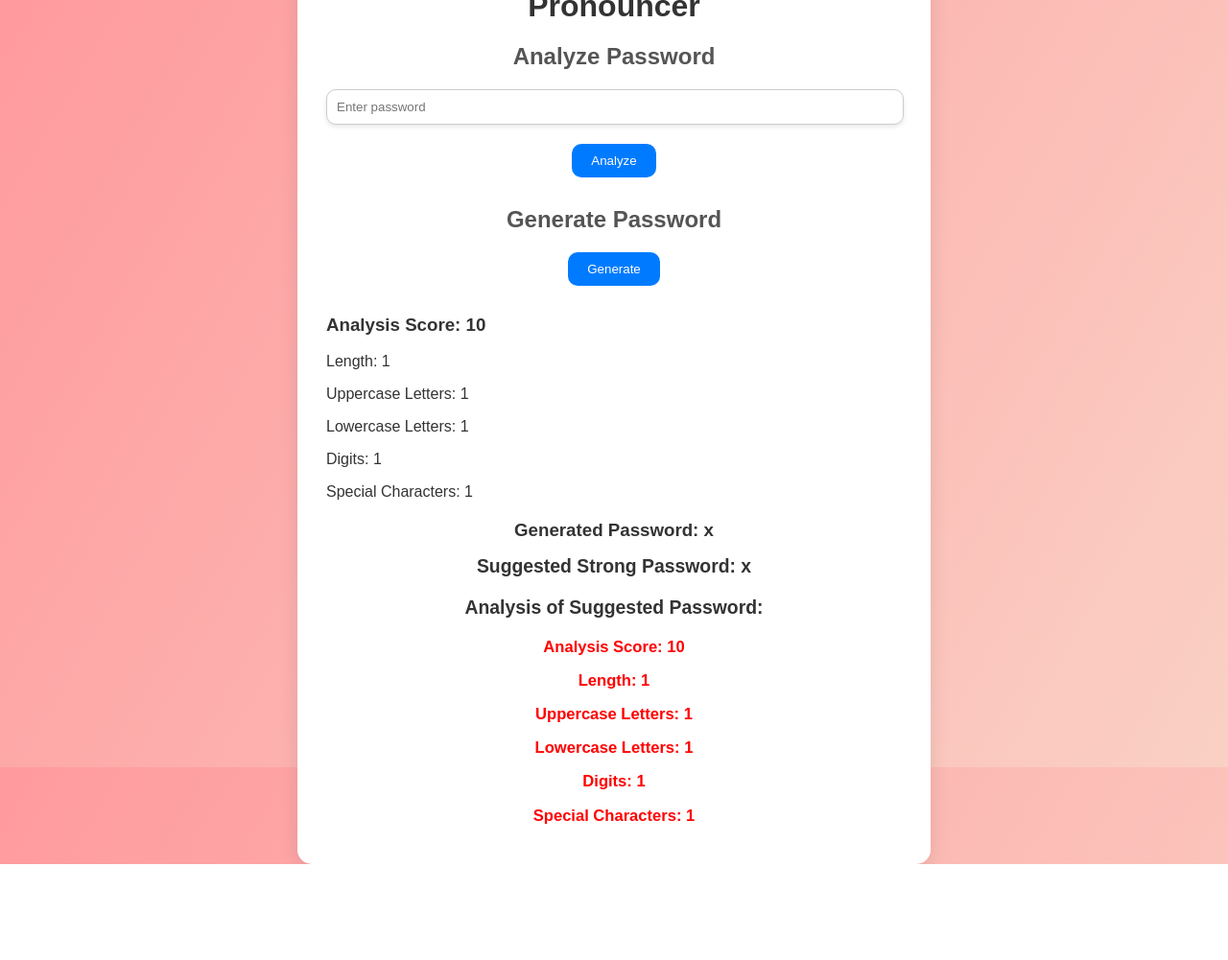
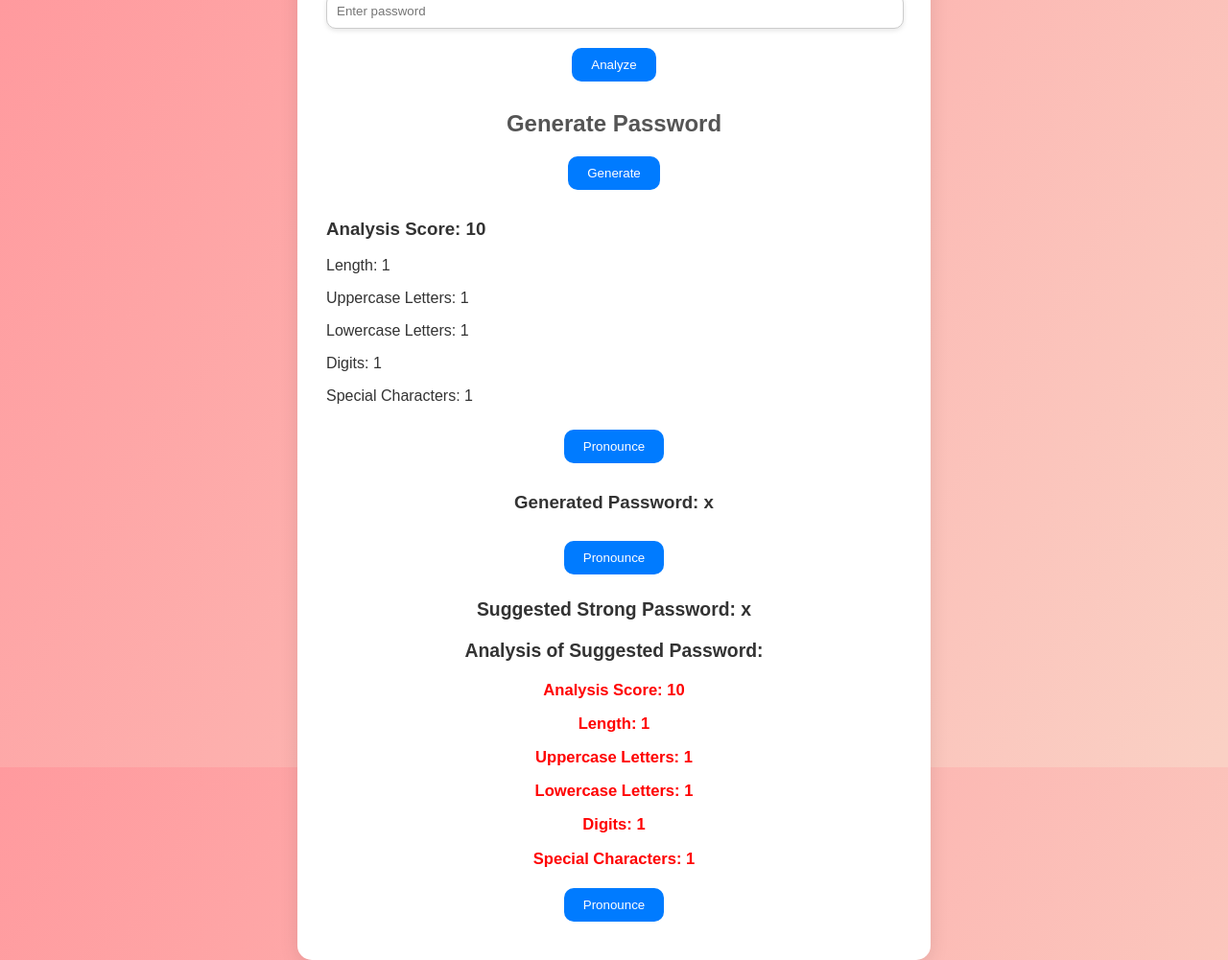
Before and after one commit to sanjaypc-github/password-analyser, a Flask app: template templates/index.html in a window 1280 px wide. Shown: the whole page at 96% size. Before the commit the page ends 901 px from the top, so only its background shows below. Run offline with Flask 3, Linux system fonts and the light colour scheme; the template is opened without the code that fills it: most values are stand-ins (such as "Sample title", 1, 10 or a date in 2020).

Commit message:
Add files via upload
version 2

```diff
--- a/app.py
+++ b/app.py
@@ -2,6 +2,7 @@ from flask import Flask, render_template, request
 import random
 import string
 import pyttsx3
+import time
 
 app = Flask(__name__)
 
@@ -30,7 +31,11 @@ def generate_password(length=16):
 def pronounce_password(password):
     engine = pyttsx3.init()
     engine.setProperty('rate', 100)  # Slow down the speech rate
-    engine.say(' '.join(password))   # Spell out the password slowly
+    engine.setProperty('volume', 5.0)  # Set volume to maximum
+    for char in password:
+        engine.say(char)
+        engine.runAndWait()
+        time.sleep(0.1)  # Increase speed between words
     engine.runAndWait()
 
 @app.route('/', methods=['GET', 'POST'])
@@ -43,15 +48,12 @@ def index():
         if 'password_to_analyze' in request.form:
             password = request.form['password_to_analyze']
             analysis = analyze_password(password)
-            pronounce_password(password)
-            if analysis['score'] < 8:
-                generated_password = generate_password()
-                suggestion_analysis = analyze_password(generated_password)
-                pronounce_password(generated_password)
         elif 'generate_password' in request.form:
             generated_password = generate_password()
-            pronounce_password(generated_password)
             suggestion_analysis = analyze_password(generated_password)
+        elif 'pronounce_password' in request.form:
+            password = request.form.get('password_to_pronounce')
+            pronounce_password(password)
 
     return render_template('index.html', analysis=analysis, generated_password=generated_password, suggestion_analysis=suggestion_analysis)
 
--- a/templates/index.html
+++ b/templates/index.html
@@ -33,10 +33,18 @@
             <p>Digits: {{ analysis.digit_count }}</p>
             <p>Special Characters: {{ analysis.special_count }}</p>
         </div>
+        <form method="post">
+            <input type="hidden" name="password_to_pronounce" value="{{ request.form['password_to_analyze'] }}">
+            <button type="submit" name="pronounce_password">Pronounce</button>
+        </form>
         {% endif %}
 
         {% if generated_password %}
         <h3>Generated Password: {{ generated_password }}</h3>
+        <form method="post">
+            <input type="hidden" name="password_to_pronounce" value="{{ generated_password }}">
+            <button type="submit" name="pronounce_password">Pronounce</button>
+        </form>
         {% endif %}
 
         {% if suggestion_analysis %}
@@ -50,6 +58,10 @@
             <p>Digits: {{ suggestion_analysis.digit_count }}</p>
             <p>Special Characters: {{ suggestion_analysis.special_count }}</p>
         </div>
+        <form method="post">
+            <input type="hidden" name="password_to_pronounce" value="{{ generated_password }}">
+            <button type="submit" name="pronounce_password">Pronounce</button>
+        </form>
         {% endif %}
     </div>
 </body>
```
